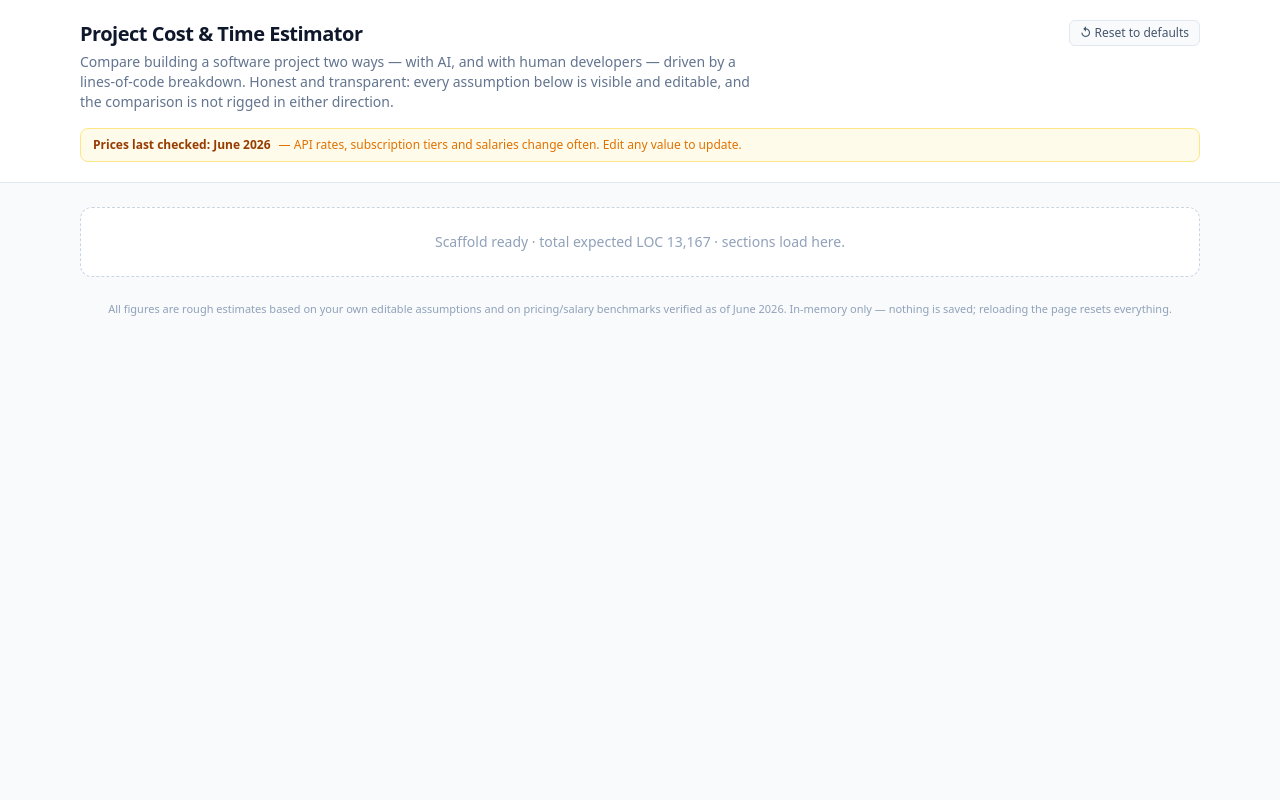
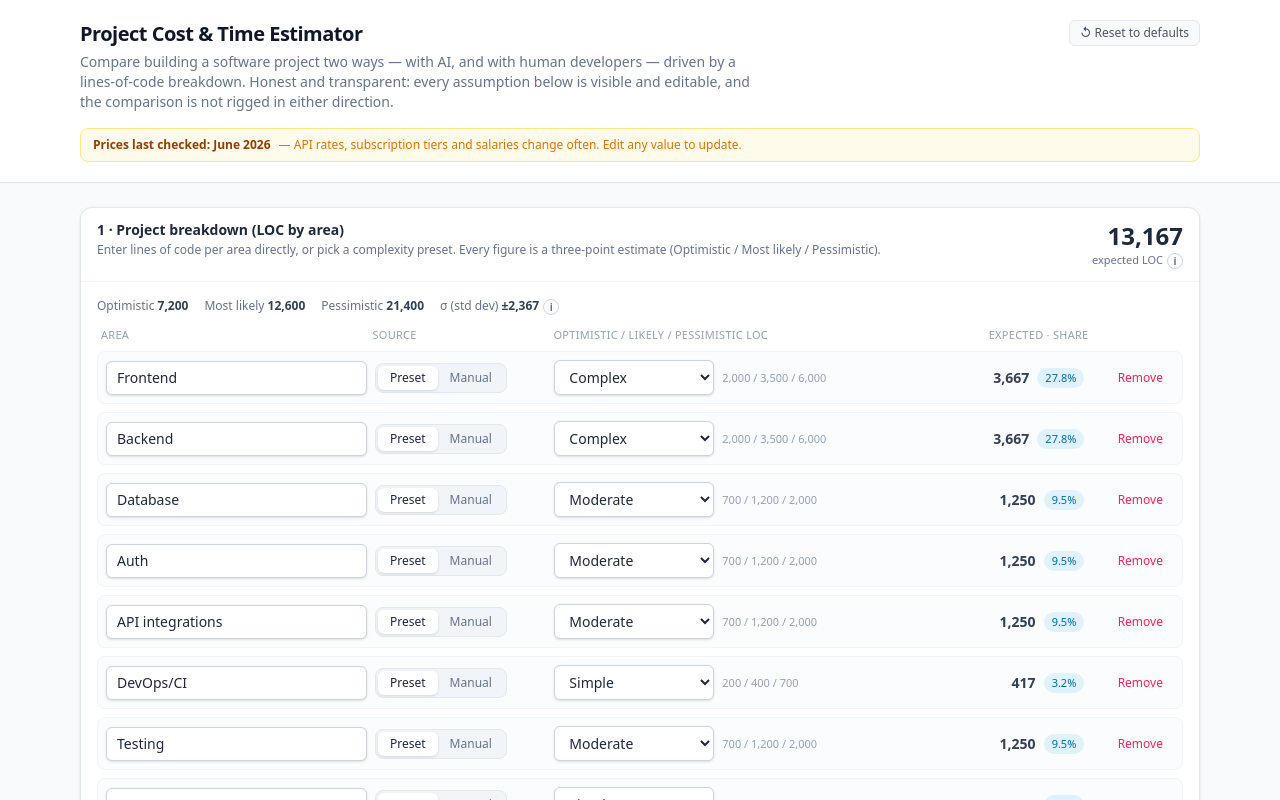
Before and after one commit to sadeqisaidmohaddes-star/cost-time-estimator, a React (Vite) app: page / in a window 1280 px wide. Shown: the top 800 px of the page. Built offline with nearby package versions, Linux system fonts and the light colour scheme.

Commit message:
feat: Section 1 — project breakdown (LOC by area)
Add/remove project areas with three-point (Optimistic / Most likely /
Pessimistic) LOC, entered directly or via complexity presets, plus a running
PERT total and per-area share.

```diff
--- a/src/App.jsx
+++ b/src/App.jsx
@@ -2,6 +2,7 @@ import { useState, useMemo } from 'react'
 import { makeInitialState, PRICES_LAST_CHECKED } from './lib/defaults.js'
 import { computeAll } from './lib/calc.js'
 import { Button } from './components/ui.jsx'
+import ProjectBreakdown from './components/ProjectBreakdown.jsx'
 
 export default function App() {
   const [state, setState] = useState(makeInitialState)
@@ -42,10 +43,7 @@ export default function App() {
       </header>
 
       <main className="mx-auto max-w-6xl space-y-4 px-4 py-6">
-        {/* Spec sections are added incrementally — one pull request per section. */}
-        <p className="rounded-xl border border-dashed border-slate-300 bg-white p-6 text-center text-sm text-slate-400">
-          Scaffold ready · total expected LOC {Math.round(results.loc.e).toLocaleString()} · sections load here.
-        </p>
+        <ProjectBreakdown state={state} update={update} loc={results.loc} />
 
         <footer className="pb-8 pt-2 text-center text-[11px] text-slate-400">
           All figures are rough estimates based on your own editable assumptions and on pricing/salary benchmarks verified as
```
